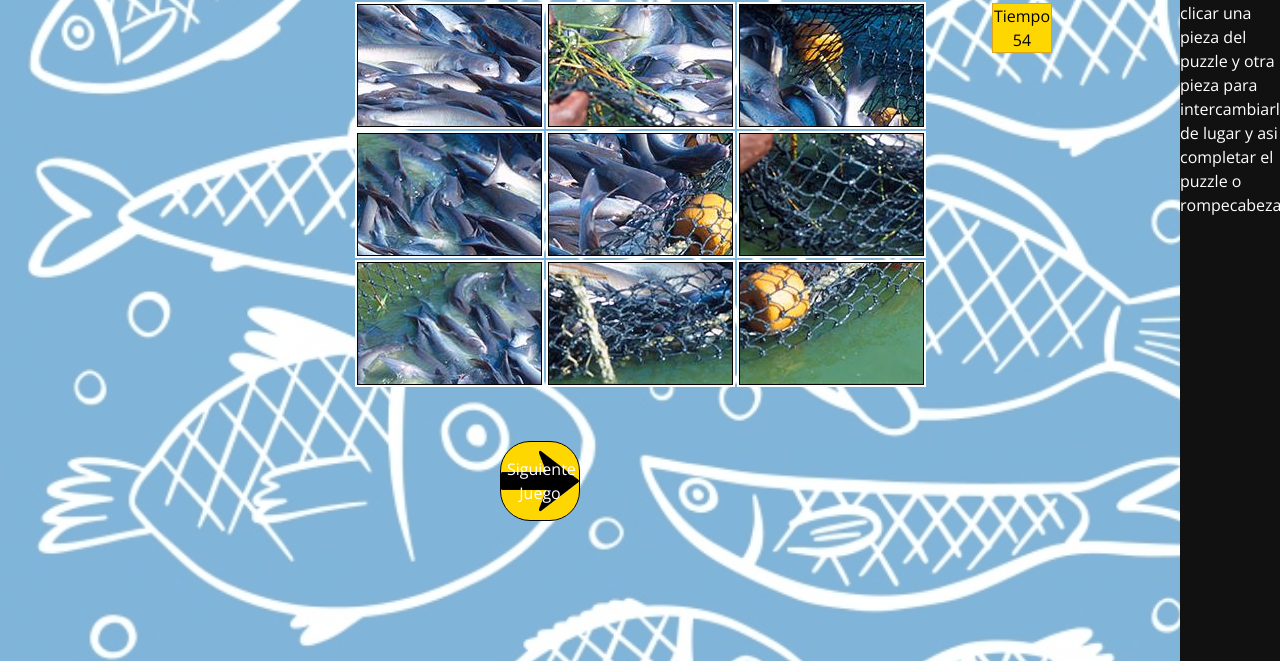
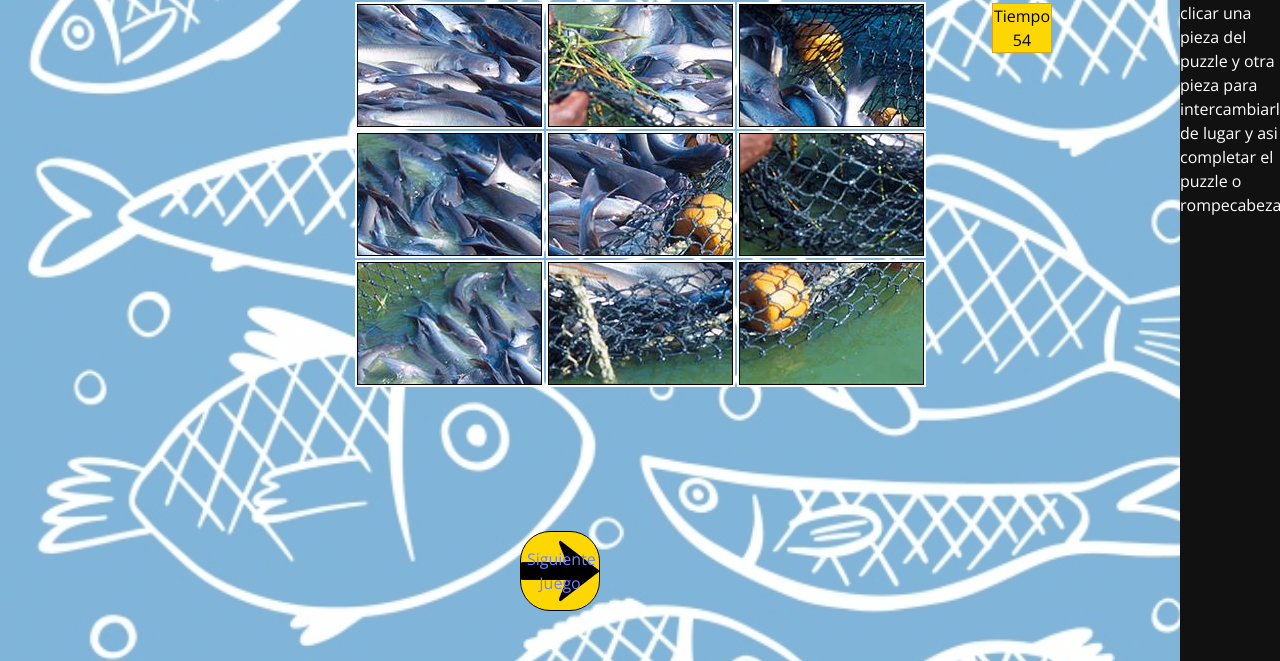
Before and after one commit to aplazuelob99/projecte2.github.io, a PHP site: page /Juegos/rompecabezas.php in a window 1280 px wide. Shown: the part 139-800 px from the top of the page. Run offline with PHP 8.4, Linux system fonts and the light colour scheme.

Commit message:
modificacion rompecabezas

```diff
--- a/Juegos/rompecabezas.php
+++ b/Juegos/rompecabezas.php
@@ -87,7 +87,7 @@
 
         <br>
 
-        <button type="button" id="siguiente" class="border 2px"> Siguiente Juego</button>
+        <button type="button" id="siguiente" class="border 2px" style="position: absolute;"> <a href="enigma_marc/index.html"  style="text-decoration:none"> Siguiente Juego</a></button>
 
 
 
--- a/Juegos/styles/cssrompecabezas.css
+++ b/Juegos/styles/cssrompecabezas.css
@@ -75,10 +75,10 @@ img {
   background-position: center;
   border-color: rgb(0, 0, 0) !important;
   position: absolute;
-  right: 700px;
+  right: 680px;
   height: 80px;
   width: 80px;
-  bottom: 140px;
+  bottom: 50px;
   border-radius: 30px 30px;
   color: white;
 }
```
